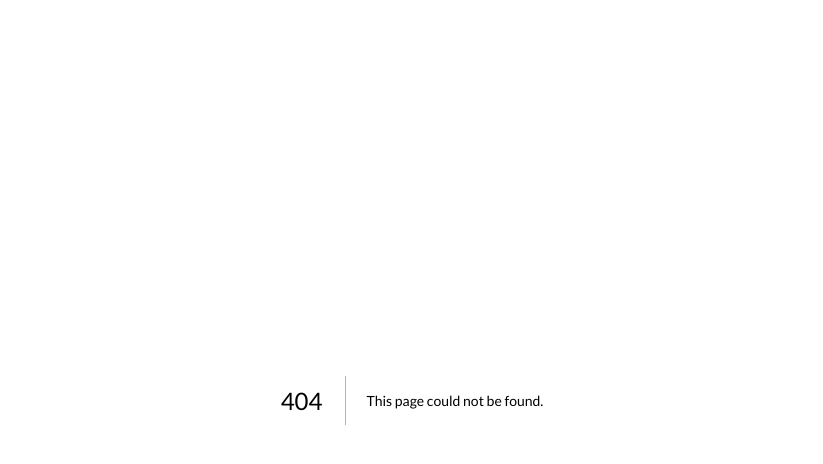
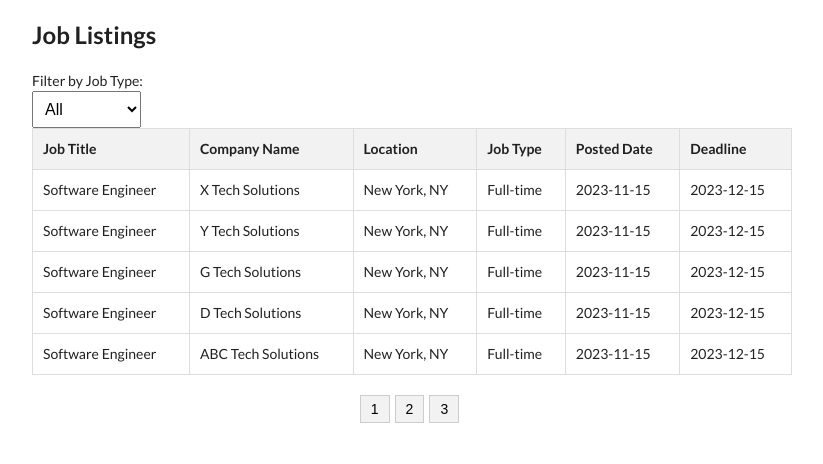
Before and after one commit to saalimzafar/nextjs, a Next.js app: page /jobs in a window 1280 px wide. Before the commit this address had no page. Shown: the top 464 px of the page, without its empty margins (228-1051 px from the left). Built offline with nearby package versions, Linux system fonts and the light colour scheme.

Commit message:
Create jobs.js

```diff
--- /dev/null
+++ b/pages/jobs.js
@@ -0,0 +1,267 @@
+import { useState, useEffect, useMemo } from 'react';
+
+const Jobs = () => {
+  const [jobs, setJobs] = useState([]);
+
+  const [filter, setFilter] = useState('All');
+  const [currentPage, setCurrentPage] = useState(1);
+  const [jobsPerPage] = useState(5); // Change this to the number of jobs per page
+
+  // Simulated data, replace this with actual API fetch
+  const fetchData = () => {
+    // Simulated job data
+    const jobData = [
+      {
+        id: 1,
+        title: 'Software Engineer',
+        company: 'X Tech Solutions',
+        location: 'New York, NY',
+        type: 'Full-time',
+        postedDate: '2023-11-15',
+        deadline: '2023-12-15',
+      },
+      {
+        id: 2,
+        title: 'Software Engineer',
+        company: 'Y Tech Solutions',
+        location: 'New York, NY',
+        type: 'Full-time',
+        postedDate: '2023-11-15',
+        deadline: '2023-12-15',
+      },
+      {
+        id: 3,
+        title: 'Software Engineer',
+        company: 'G Tech Solutions',
+        location: 'New York, NY',
+        type: 'Full-time',
+        postedDate: '2023-11-15',
+        deadline: '2023-12-15',
+      },
+      {
+        id: 4,
+        title: 'Software Engineer',
+        company: 'D Tech Solutions',
+        location: 'New York, NY',
+        type: 'Full-time',
+        postedDate: '2023-11-15',
+        deadline: '2023-12-15',
+      },
+      {
+        id: 5,
+        title: 'Software Engineer',
+        company: 'ABC Tech Solutions',
+        location: 'New York, NY',
+        type: 'Full-time',
+        postedDate: '2023-11-15',
+        deadline: '2023-12-15',
+      },
+      {
+        id: 6,
+        title: 'Software Engineer',
+        company: 'ABC Tech Solutions',
+        location: 'New York, NY',
+        type: 'Full-time',
+        postedDate: '2023-11-15',
+        deadline: '2023-12-15',
+      },
+      {
+        id: 7,
+        title: 'Software Engineer',
+        company: 'Ultra Tech Solutions',
+        location: 'New York, NY',
+        type: 'Full-time',
+        postedDate: '2023-11-15',
+        deadline: '2023-12-15',
+      },
+      {
+        id: 8,
+        title: 'Software Engineer',
+        company: 'Horizon Tech Solutions',
+        location: 'New York, NY',
+        type: 'Full-time',
+        postedDate: '2023-11-15',
+        deadline: '2023-12-15',
+      },
+      {
+        id: 9,
+        title: 'Software Engineer',
+        company: 'Sunrise Tech Solutions',
+        location: 'New York, NY',
+        type: 'Full-time',
+        postedDate: '2023-11-15',
+        deadline: '2023-12-15',
+      },
+      {
+        id: 10,
+        title: 'Software Engineer',
+        company: 'ABC Tech Solutions',
+        location: 'New York, NY',
+        type: 'Full-time',
+        postedDate: '2023-11-15',
+        deadline: '2023-12-15',
+      },
+      {
+        id: 11,
+        title: 'Software Engineer',
+        company: 'ABC Tech Solutions',
+        location: 'New York, NY',
+        type: 'Part-time',
+        postedDate: '2023-11-15',
+        deadline: '2023-12-15',
+      },
+      {
+        id: 12,
+        title: 'Software Engineer',
+        company: 'ABC Tech Solutions',
+        location: 'New York, NY',
+        type: 'Contract',
+        postedDate: '2023-11-15',
+        deadline: '2023-12-15',
+      },
+    ];
+    setJobs(jobData);
+
+  };
+
+  useEffect(() => {
+    fetchData();
+  }, []);
+
+const filteredJobs = useMemo(() => {
+  if (filter === 'All') {
+    return jobs;
+  } else {
+    return jobs.filter((job) => job.type.toLowerCase() === filter.toLowerCase());
+  }
+}, [jobs, filter]);
+  // Pagination Logic using filteredJobs
+  const indexOfLastJob = currentPage * jobsPerPage;
+  const indexOfFirstJob = indexOfLastJob - jobsPerPage;
+  const currentJobs = filteredJobs.slice(indexOfFirstJob, indexOfLastJob);
+
+  const paginate = (pageNumber) => setCurrentPage(pageNumber);
+
+  const pageNumbers = [];
+  for (let i = 1; i <= Math.ceil(filteredJobs.length / jobsPerPage); i++) {
+    pageNumbers.push(i);
+  }
+
+  return (
+    <div className="container">
+      <h1>Job Listings</h1>
+
+      <label htmlFor="jobTypeFilter">Filter by Job Type:</label>
+      <select id="jobTypeFilter" value={filter} onChange={(e) => setFilter(e.target.value)}>
+        <option value="All">All</option>
+        <option value="Full-time">Full-time</option>
+        <option value="Part-time">Part-time</option>
+        <option value="Contract">Contract</option>
+        <option value="Internship">Internship</option>
+        {/* Add more job types as needed */}
+      </select>
+
+      <table>
+        <thead>
+          <tr>
+            <th>Job Title</th>
+            <th>Company Name</th>
+            <th>Location</th>
+            <th>Job Type</th>
+            <th>Posted Date</th>
+            <th>Deadline</th>
+          </tr>
+        </thead>
+        <tbody>
+          {currentJobs.map((job) => (
+            <tr key={job.id}>
+              <td>{job.title}</td>
+              <td>{job.company}</td>
+              <td>{job.location}</td>
+              <td>{job.type}</td>
+              <td>{job.postedDate}</td>
+              <td>{job.deadline}</td>
+            </tr>
+          ))}
+        </tbody>
+      </table>
+
+      {/* Pagination */}
+      <ul>
+        {pageNumbers.map((number) => (
+          <li key={number}>
+            <button onClick={() => paginate(number)}>{number}</button>
+          </li>
+        ))}
+      </ul>
+      <style jsx>{`
+
+.container {
+  max-width: 800px;
+  margin: 0 auto;
+  padding: 20px;
+}
+
+/* Job Listings title */
+h1 {
+  font-size: 24px;
+  margin-bottom: 20px;
+}
+
+/* Filter dropdown */
+label {
+  margin-right: 10px;
+}
+
+select {
+  padding: 8px;
+  font-size: 16px;
+}
+
+/* Job Listings table */
+table {
+  width: 100%;
+  border-collapse: collapse;
+  margin-bottom: 20px;
+}
+
+th, td {
+  border: 1px solid #ddd;
+  padding: 10px;
+  text-align: left;
+}
+
+th {
+  background-color: #f2f2f2;
+}
+
+/* Pagination */
+ul {
+  list-style: none;
+  padding: 0;
+  display: flex;
+  justify-content: center;
+  align-items: center;
+}
+
+li {
+  margin-right: 5px;
+}
+
+button {
+  padding: 5px 10px;
+  background-color: #f2f2f2;
+  border: 1px solid #ccc;
+  cursor: pointer;
+}
+
+button:hover {
+  background-color: #ddd;
+}
+
+      `}</style>
+    </div>
+  );
+};
+
+export default Jobs;
```
